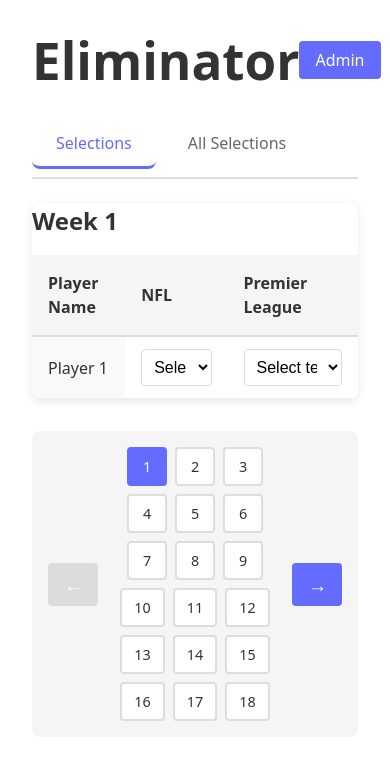
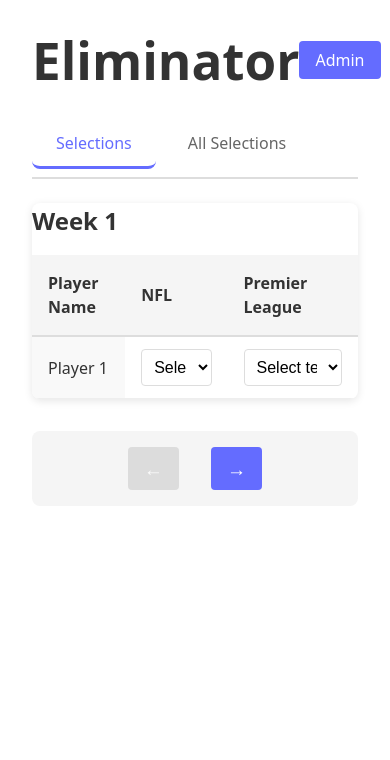
Before and after one commit to JamesDiStef/eliminator, a React (Vite) app: page / in a window 390 px wide. Shown: the top 760 px of the page. Built offline with nearby package versions, Linux system fonts and the light colour scheme.

Commit message:
PROMPT: on mobile the paginator on the bottom should just have the arrows

```diff
--- a/src/components/MainPage.css
+++ b/src/components/MainPage.css
@@ -199,3 +199,13 @@
 .all-selections-table .player-name-cell {
   border-right: 2px solid #646cff;
 }
+
+@media (max-width: 768px) {
+  .week-numbers {
+    display: none;
+  }
+
+  .week-stepper {
+    gap: 2rem;
+  }
+}
```
Also changed, not shown: prompts.txt.
